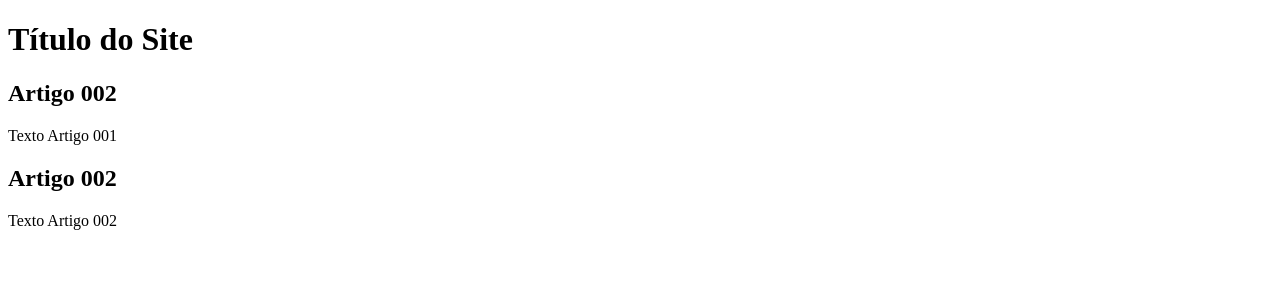
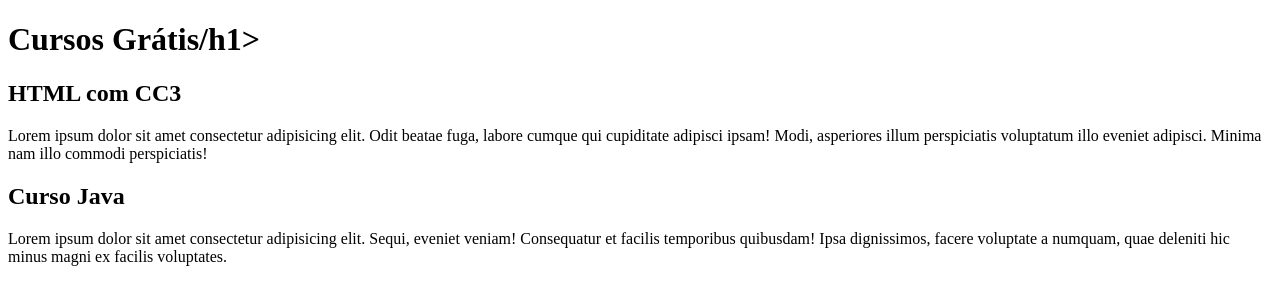
Before and after one commit to LuizCBonini/projeto-site, a plain HTML site: page index.html in a window 1280 px wide. Drawn offline with Linux system fonts and the light colour scheme.

Commit message:
Comecei a escrever o conteúdo

```diff
--- a/index.html
+++ b/index.html
@@ -10,15 +10,15 @@
 
     <main>
         <header>
-            <h1>Título do Site</h1>
+            <h1>Cursos Grátis/h1>
         </header>
         <article>
-            <h2>Artigo 002</h2>
-            <p>Texto Artigo 001</p>
+            <h2>HTML com CC3</h2>
+            <p>Lorem ipsum dolor sit amet consectetur adipisicing elit. Odit beatae fuga, labore cumque qui cupiditate adipisci ipsam! Modi, asperiores illum perspiciatis voluptatum illo eveniet adipisci. Minima nam illo commodi perspiciatis!</p>
         </article>
         <article>
-            <h2>Artigo 002</h2>
-            <p>Texto Artigo 002</p>
+            <h2>Curso Java</h2>
+            <p>Lorem ipsum dolor sit amet consectetur adipisicing elit. Sequi, eveniet veniam! Consequatur et facilis temporibus quibusdam! Ipsa dignissimos, facere voluptate a numquam, quae deleniti hic minus magni ex facilis voluptates.</p>
         </article>
     </main>
 </body>
```
